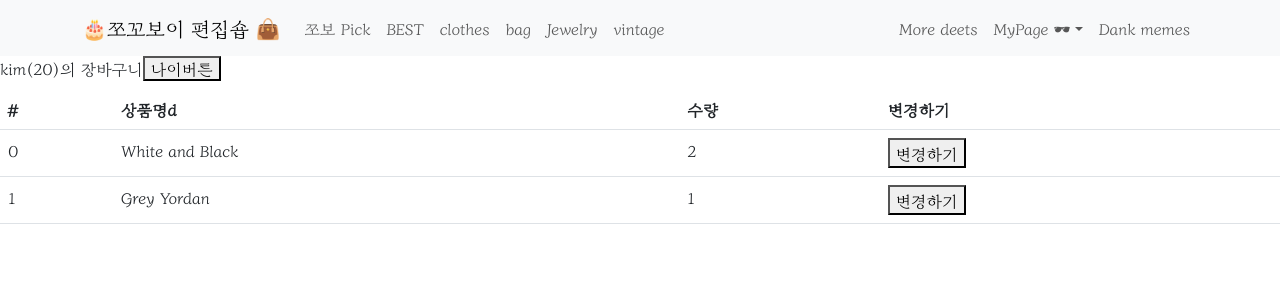
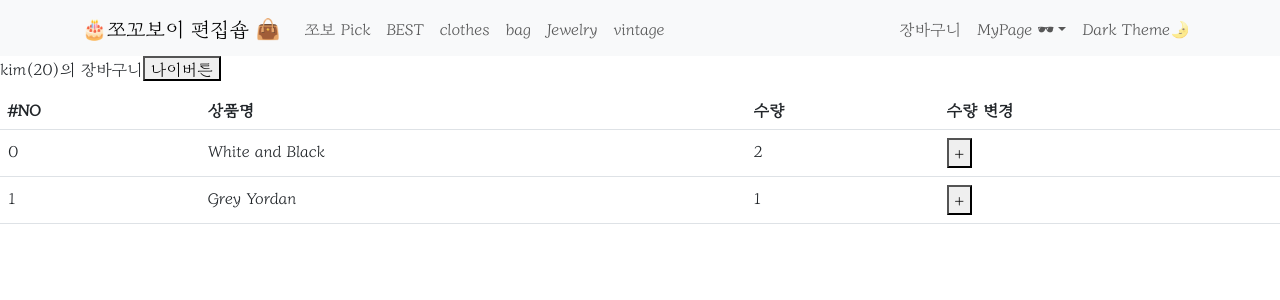
Before and after one commit to minjeongHEO/ReactShop, a React (Create React App) app: page /cart in a window 1280 px wide. Shown: the top 300 px of the page. Built offline with nearby package versions, Linux system fonts and the light colour scheme.

Commit message:
장바구니 기능

```diff
--- a/src/components/Navbar.js
+++ b/src/components/Navbar.js
@@ -32,16 +32,23 @@ const MainNav = () => {
             <Nav.Link href="#pricing">vintage</Nav.Link>
           </Nav>
           <Nav>
-            <Nav.Link href="#deets">More deets</Nav.Link>
+            <Nav.Link
+              href="#deets"
+              onClick={() => {
+                navigate('/cart');
+              }}
+            >
+              장바구니
+            </Nav.Link>
+
             <NavDropdown title="MyPage 🕶" id="collapsible-nav-dropdown">
               <NavDropdown.Item href="#action/3.1">나의 정보</NavDropdown.Item>
               <NavDropdown.Item href="#action/3.2">주문 내역</NavDropdown.Item>
-              <NavDropdown.Item href="#action/3.3">월간 일지</NavDropdown.Item>
               <NavDropdown.Divider />
               <NavDropdown.Item href="#action/3.4">로그아웃</NavDropdown.Item>
             </NavDropdown>
             <Nav.Link eventKey={2} href="#memes">
-              Dank memes
+              Dark Theme🌛
             </Nav.Link>
           </Nav>
         </Navbar.Collapse>
--- a/src/components/page/CartPage.js
+++ b/src/components/page/CartPage.js
@@ -1,7 +1,8 @@
 // /* eslint-disable */
 import { Table } from 'react-bootstrap';
 import { useDispatch, useSelector } from 'react-redux';
-import { addAge, changeName } from '../../store/userSlice.js';
+import { addAge } from '../../store/userSlice.js';
+import { addCount } from '../../store.js';
 
 function CartPage() {
   //* useDispatch => store.js에 요청을 보내주는 함수
@@ -32,10 +33,10 @@ function CartPage() {
       <Table>
         <thead>
           <tr>
-            <th>#</th>
-            <th>상품명d</th>
+            <th>#NO</th>
+            <th>상품명</th>
             <th>수량</th>
-            <th>변경하기</th>
+            <th>수량 변경</th>
           </tr>
         </thead>
         <tbody>
@@ -46,7 +47,7 @@ function CartPage() {
               <td>{e.name}</td>
               <td>{e.count}</td>
               <td>
-                <button onClick={() => dispatch(changeName())}>변경하기</button>
+                <button onClick={() => dispatch(addCount(e.id))}>+</button>
                 {/* dispatch(state변경함수()) */}
               </td>
             </tr>
--- a/src/components/page/DetailPage.js
+++ b/src/components/page/DetailPage.js
@@ -8,6 +8,8 @@ import { Nav, Tab } from 'react-bootstrap';
 import { tab } from '@testing-library/user-event/dist/tab';
 
 import { context1 } from '../../App.js';
+import { useDispatch } from 'react-redux';
+import { addProduct } from '../../store.js';
 
 let ColorBtn = styled.button`
   background: ${(props) => props.bg};
@@ -27,6 +29,7 @@ let BlackBox = styled.div`
 const DetailPage = (props) => {
   //보관함(context) 해체해주는 함수
   let { shoes } = useContext(context1); //destructuring(구조분해할당)문법
+  let dispatch = useDispatch();
 
   let { id } = useParams(); //*1
   let filteredData = props.data.filter((item) => item.id === parseInt(id));
@@ -94,7 +97,9 @@ const DetailPage = (props) => {
           <h4 className="pt-5">{filteredData[0].title}</h4>
           <p>{filteredData[0].content}</p>
           <p>{filteredData[0].price.toLocaleString()}원</p>
-          <button className="btn btn-danger">주문하기</button>
+          <button className="btn btn-danger" onClick={() => dispatch(addProduct({ id: filteredData[0].id, name: filteredData[0].title, count: 1 }))}>
+            주문하기
+          </button>
         </div>
       </div>
       <Nav variant="tabs" defaultActiveKey="link0">
--- a/src/store.js
+++ b/src/store.js
@@ -15,6 +15,19 @@ let cart = createSlice({
     { id: 0, name: 'White and Black', count: 2 },
     { id: 2, name: 'Grey Yordan', count: 1 },
   ],
+  reducers: {
+    addCount(state, action) {
+      state.map((e, i) => {
+        if (e.id == action.payload) {
+          e.count += 1;
+        }
+      });
+    },
+    addProduct(state, action) {
+      return [...state, action.payload];
+      // state.put(action.payload);안됌
+    },
+  },
 });
 /* eslint-enable  */
 
@@ -27,3 +40,5 @@ export default configureStore({
     cart: cart.reducer,
   },
 });
+
+export let { addCount, addProduct } = cart.actions;
```
